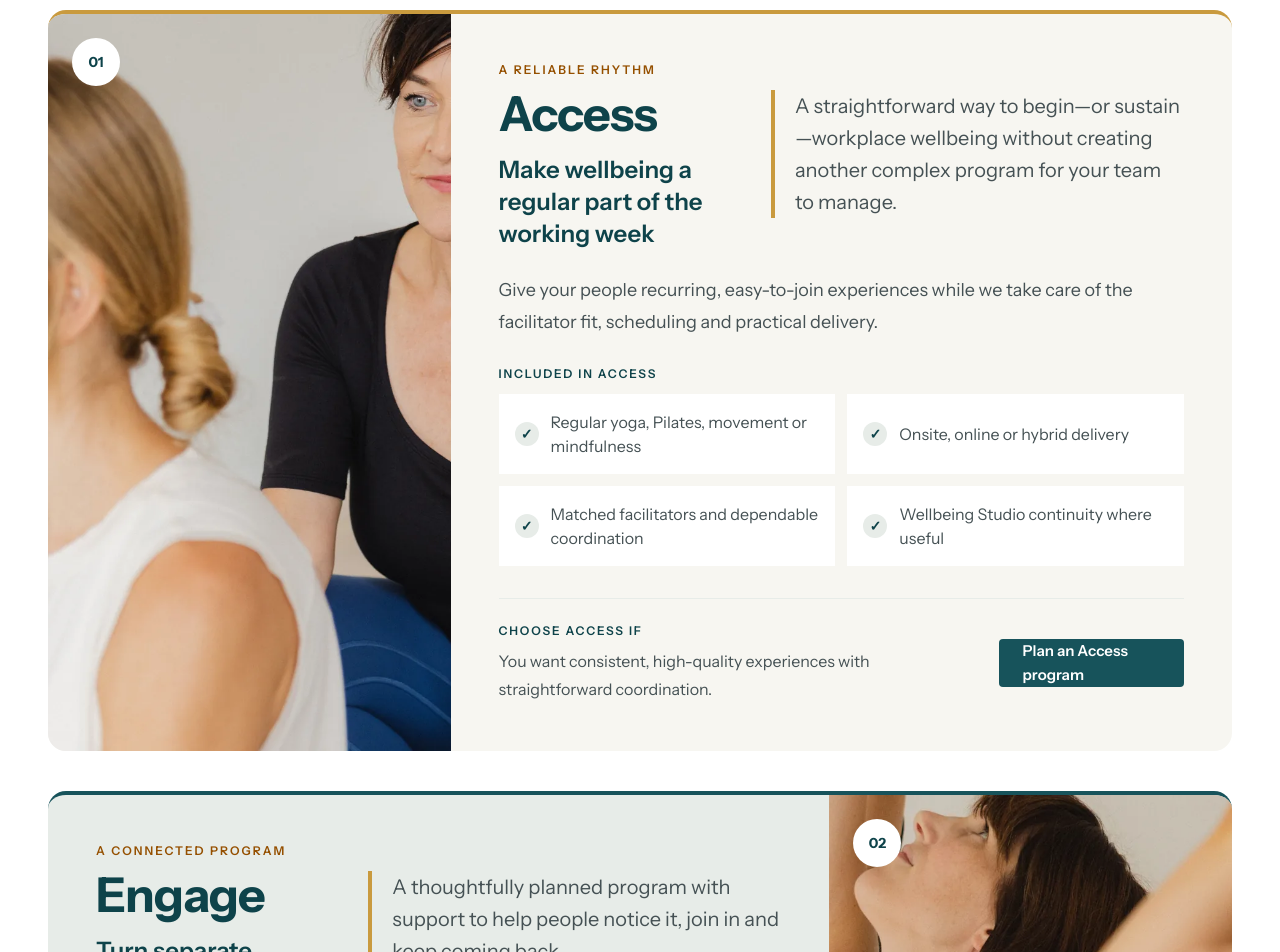
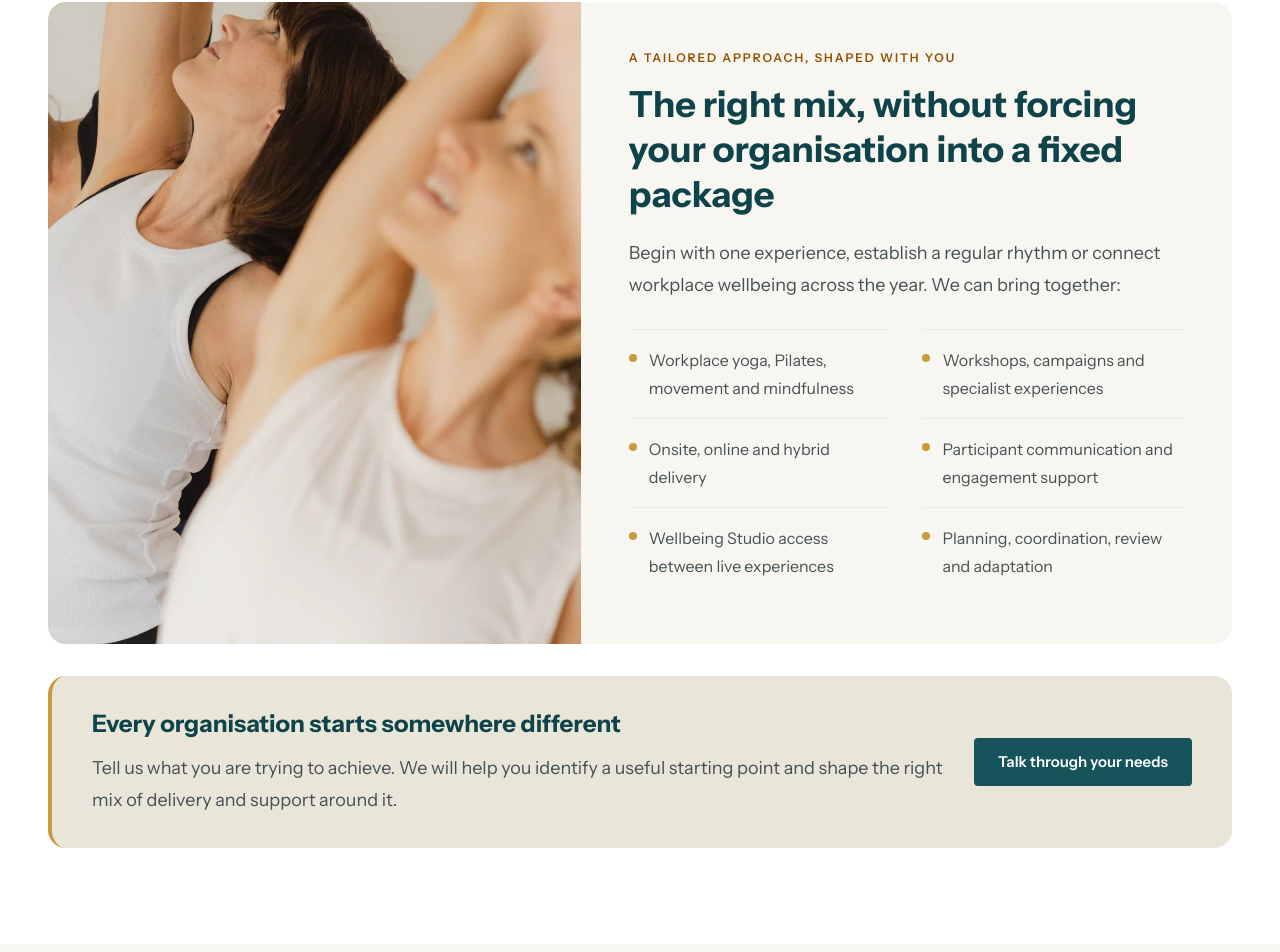
Before and after one commit to glennhammond/cya-website-prototype, a Next.js app: page /workplace-wellbeing-programs in a window 1280 px wide. Shown: the part 1091-2043 px from the top of the page. Built offline with nearby package versions, Linux system fonts and the light colour scheme.

Commit message:
Reframe public workplace program proposition

```diff
--- a/app/workplace-wellbeing-programs/page.tsx
+++ b/app/workplace-wellbeing-programs/page.tsx
@@ -9,63 +9,6 @@ export const metadata: Metadata = {
   description: "Tailored workplace wellbeing programs combining movement, mindfulness, workshops, expert experiences and ongoing support for Australian organisations.",
   alternates: { canonical: "/workplace-wellbeing-programs" },
 };
-
-const programModels = [
-  {
-    number: "01",
-    name: "Access",
-    eyebrow: "A reliable rhythm",
-    promise: "Make wellbeing a regular part of the working week",
-    introduction: "Give your people recurring, easy-to-join experiences while we take care of the facilitator fit, scheduling and practical delivery.",
-    outcome: "A straightforward way to begin—or sustain—workplace wellbeing without creating another complex program for your team to manage.",
-    features: ["Regular yoga, Pilates, movement or mindfulness", "Onsite, online or hybrid delivery", "Matched facilitators and dependable coordination", "Wellbeing Studio continuity where useful"],
-    fit: "You want consistent, high-quality experiences with straightforward coordination.",
-    action: "Plan an Access program",
-    image: "/images/selected/cya-movement-facilitator-adjustment.webp",
-    imageAlt: "A facilitator supports an employee during an accessible workplace movement session",
-    surface: "bg-[var(--cya-surface-page)]",
-    accent: "border-[var(--cya-ochre)]",
-    layout: "lg:grid-cols-[minmax(280px,0.68fr)_minmax(0,1.32fr)]",
-    imageOrder: "",
-    contentOrder: "",
-  },
-  {
-    number: "02",
-    name: "Engage",
-    eyebrow: "A connected program",
-    promise: "Turn separate activities into a program people can return to",
-    introduction: "Connect live experiences, participant communication and digital support so workplace wellbeing feels coherent across the year—not like a series of unrelated sessions.",
-    outcome: "A thoughtfully planned program with support to help people notice it, join in and keep coming back.",
-    features: ["A curated mix of movement, mindfulness and learning", "Workshops, campaigns and specialist experiences", "Participant communication and activation support", "Wellbeing Studio continuity, review and adaptation"],
-    fit: "You want an actively supported program that encourages participation and continuity.",
-    action: "Build an Engage program",
-    image: "/images/selected/cya-programs-continuity-group-repeat.webp",
-    imageAlt: "A facilitator leads a group through a shared workplace movement experience",
-    surface: "bg-[var(--cya-surface-subtle)]",
-    accent: "border-[var(--cya-teal)]",
-    layout: "lg:grid-cols-[minmax(0,1.32fr)_minmax(280px,0.68fr)]",
-    imageOrder: "lg:order-2",
-    contentOrder: "lg:order-1",
-  },
-  {
-    number: "03",
-    name: "Thrive",
-    eyebrow: "A deeper partnership",
-    promise: "Put a workplace wellbeing partner beside your organisation",
-    introduction: "Give your internal team greater support with the planning, coordination and evolution of workplace wellbeing across locations, priorities and the working year.",
-    outcome: "A closer relationship with experienced support to shape the whole program, coordinate its moving parts and adapt it over time.",
-    features: ["Tailored annual program planning", "Coordinated delivery across teams or locations", "Live sessions, campaigns and specialist expertise", "Closer stewardship, review and forward planning"],
-    fit: "Your organisation needs broader planning, multi-site coordination or a more involved wellbeing partner.",
-    action: "Explore a Thrive partnership",
-    image: "/images/selected/cya-people-debby-teacher-portrait.webp",
-    imageAlt: "Corporate Yoga Australia founder Debby Lewis",
-    surface: "bg-[var(--cya-surface-warm)]",
-    accent: "border-[var(--cya-ochre)]",
-    layout: "lg:grid-cols-[minmax(280px,0.68fr)_minmax(0,1.32fr)]",
-    imageOrder: "",
-    contentOrder: "",
-  },
-];
 
 export default function WorkplaceWellbeingProgramsPage() {
   return (
@@ -79,7 +22,7 @@ export default function WorkplaceWellbeingProgramsPage() {
             <ProductionKicker>Workplace wellbeing programs</ProductionKicker>
             <h1 className="mt-5 max-w-3xl text-[clamp(2.8rem,4.6vw,4.5rem)] font-bold leading-[1.05] tracking-[-0.02em]">Workplace wellbeing programs shaped around your organisation</h1>
             <p className="mt-6 max-w-2xl text-lg leading-8 text-[var(--cya-body)]">From regular movement and mindfulness to connected annual programs, we bring together the experiences, expertise and digital support that fit your people, priorities and working environment.</p>
-            <div className="mt-8 flex flex-col gap-3 sm:flex-row"><ProductionAction href="/contact?interest=program">Start planning</ProductionAction><ProductionAction href="#program-structure" style="secondary">Explore program options</ProductionAction></div>
+            <div className="mt-8 flex flex-col gap-3 sm:flex-row"><ProductionAction href="/contact?interest=program">Start planning</ProductionAction><ProductionAction href="#program-structure" style="secondary">Explore what&apos;s possible</ProductionAction></div>
           </div>
           <figure className="relative aspect-[3/2] overflow-hidden border border-[var(--cya-divider)] bg-[var(--cya-surface-base)]">
             <Image
@@ -96,62 +39,50 @@ export default function WorkplaceWellbeingProgramsPage() {
 
       <section id="program-structure" className="bg-[var(--cya-surface-base)] py-20 lg:py-24">
         <ProductionContainer>
-          <ProductionKicker>Flexible ways to work together</ProductionKicker>
-          <h2 className="mt-5 max-w-5xl text-4xl font-bold tracking-[-0.015em] lg:text-5xl">Three ways to shape the right program</h2>
-          <p className="mt-6 max-w-4xl text-lg leading-8 text-[var(--cya-body)]">Whether you want to establish a regular rhythm, connect experiences across the working year or hand more of the planning to a trusted partner, we shape the program around what your organisation needs.</p>
+          <ProductionKicker>A flexible approach</ProductionKicker>
+          <h2 className="mt-5 max-w-5xl text-4xl font-bold tracking-[-0.015em] lg:text-5xl">Start with what you want to make possible</h2>
+          <p className="mt-6 max-w-4xl text-lg leading-8 text-[var(--cya-body)]">No two workplaces need the same mix of experiences or support. We begin with your people, priorities, locations and internal capacity, then recommend a practical approach shaped around your organisation.</p>
 
-          <div className="mt-14 space-y-10">
-            {programModels.map((program) => (
-              <article key={program.name} className={`overflow-hidden rounded-[var(--cya-radius-panel)] border-t-4 ${program.accent} ${program.surface}`}>
-                <div className={`grid ${program.layout}`}>
-                  <figure className={`relative min-h-[280px] overflow-hidden lg:min-h-full ${program.imageOrder}`}>
-                    <Image src={program.image} alt={program.imageAlt} fill sizes="(min-width: 1280px) 420px, (min-width: 1024px) 34vw, 100vw" className="object-cover" />
-                    <span className="absolute left-6 top-6 flex size-12 items-center justify-center rounded-full bg-[var(--cya-surface-base)] text-sm font-bold text-[var(--cya-teal-dark)]" aria-hidden="true">{program.number}</span>
+          <div className="mt-12 overflow-hidden rounded-[var(--cya-radius-panel)] bg-[var(--cya-surface-page)] lg:grid lg:grid-cols-[minmax(0,0.9fr)_minmax(0,1.1fr)]">
+            <figure className="relative min-h-[320px] overflow-hidden lg:min-h-full">
+              <Image
+                src="/images/selected/cya-programs-continuity-group-repeat.webp"
+                alt="A facilitator leads employees through a shared workplace movement experience"
+                fill
+                sizes="(min-width: 1280px) 580px, (min-width: 1024px) 44vw, 100vw"
+                className="object-cover"
+              />
             </figure>
 
-                  <div className={`flex flex-col p-7 sm:p-9 lg:p-12 ${program.contentOrder}`}>
-                    <p className="text-xs font-semibold uppercase tracking-[0.17em] text-[var(--cya-ochre-ink)]">{program.eyebrow}</p>
-                    <div className="mt-3 grid gap-5 xl:grid-cols-[minmax(0,0.72fr)_minmax(0,1.28fr)] xl:items-start xl:gap-10">
-                      <div>
-                        <h3 className="text-5xl font-bold tracking-[-0.02em] text-[var(--cya-teal-dark)]">{program.name}</h3>
-                        <p className="mt-4 text-2xl font-semibold leading-8 text-[var(--cya-teal-dark)]">{program.promise}</p>
-                      </div>
-                      <p className="border-l-4 border-[var(--cya-ochre)] pl-5 text-xl leading-8 text-[var(--cya-body)]">{program.outcome}</p>
-                    </div>
+            <div className="p-7 sm:p-9 lg:p-12">
+              <p className="text-xs font-semibold uppercase tracking-[0.16em] text-[var(--cya-ochre-ink)]">A tailored approach, shaped with you</p>
+              <h3 className="mt-4 max-w-2xl text-3xl font-bold leading-tight text-[var(--cya-teal-dark)] lg:text-4xl">The right mix, without forcing your organisation into a fixed package</h3>
+              <p className="mt-5 max-w-2xl text-lg leading-8 text-[var(--cya-body)]">Begin with one experience, establish a regular rhythm or connect workplace wellbeing across the year. We can bring together:</p>
 
-                    <p className="mt-6 max-w-4xl text-lg leading-8 text-[var(--cya-body)]">{program.introduction}</p>
-
-                    <div className="mt-7">
-                      <p className="text-xs font-semibold uppercase tracking-[0.15em] text-[var(--cya-teal-dark)]">Included in {program.name}</p>
-                      <ul className="mt-3 grid gap-3 sm:grid-cols-2">
-                        {program.features.map((item) => (
-                          <li key={item} className="flex min-h-20 items-center gap-3 bg-[var(--cya-surface-base)] px-4 py-3 leading-6 text-[var(--cya-body)]">
-                            <span aria-hidden="true" className="flex size-6 shrink-0 items-center justify-center rounded-full bg-[var(--cya-surface-subtle)] text-sm font-bold text-[var(--cya-teal-dark)]">✓</span>
+              <ul className="mt-7 grid gap-x-8 sm:grid-cols-2">
+                {[
+                  "Workplace yoga, Pilates, movement and mindfulness",
+                  "Workshops, campaigns and specialist experiences",
+                  "Onsite, online and hybrid delivery",
+                  "Participant communication and engagement support",
+                  "Wellbeing Studio access between live experiences",
+                  "Planning, coordination, review and adaptation",
+                ].map((item) => (
+                  <li key={item} className="flex gap-3 border-t border-[var(--cya-divider)] py-4 leading-7 text-[var(--cya-body)]">
+                    <span aria-hidden="true" className="mt-2 size-2 shrink-0 rounded-full bg-[var(--cya-ochre)]" />
                     <span>{item}</span>
                   </li>
                 ))}
               </ul>
             </div>
-
-                    <div className="mt-8 flex flex-col gap-6 border-t border-[var(--cya-divider)] pt-6 md:flex-row md:items-center md:justify-between">
-                      <div className="max-w-2xl">
-                        <p className="text-xs font-semibold uppercase tracking-[0.15em] text-[var(--cya-teal-dark)]">Choose {program.name} if</p>
-                        <p className="mt-2 leading-7 text-[var(--cya-body)]">{program.fit}</p>
-                      </div>
-                      <ProductionAction href="/contact?interest=program">{program.action}</ProductionAction>
-                    </div>
-                  </div>
-                </div>
-              </article>
-            ))}
           </div>
 
-          <div className="mt-12 grid gap-7 rounded-[var(--cya-radius-panel)] border border-[var(--cya-divider)] bg-[var(--cya-surface-base)] px-8 py-9 md:grid-cols-[1fr_auto] md:items-center lg:px-10">
+          <div className="mt-8 grid gap-7 rounded-[var(--cya-radius-panel)] border-l-4 border-[var(--cya-ochre)] bg-[var(--cya-surface-warm)] px-8 py-8 md:grid-cols-[1fr_auto] md:items-center lg:px-10">
             <div>
-              <h3 className="text-2xl font-bold text-[var(--cya-teal-dark)]">Start with the outcome, not the package</h3>
-              <p className="mt-3 max-w-4xl text-lg leading-8 text-[var(--cya-body)]">Access, Engage and Thrive are flexible starting points. Tell us what you want to make possible and we will shape the right mix of experiences, delivery and support around your organisation.</p>
+              <h3 className="text-2xl font-bold text-[var(--cya-teal-dark)]">Every organisation starts somewhere different</h3>
+              <p className="mt-3 max-w-4xl text-lg leading-8 text-[var(--cya-body)]">Tell us what you are trying to achieve. We will help you identify a useful starting point and shape the right mix of delivery and support around it.</p>
             </div>
-            <ProductionAction href="/contact?interest=program">Shape your program</ProductionAction>
+            <ProductionAction href="/contact?interest=program">Talk through your needs</ProductionAction>
           </div>
         </ProductionContainer>
       </section>
```
Lines whose indentation alone changed are shown as unchanged.
